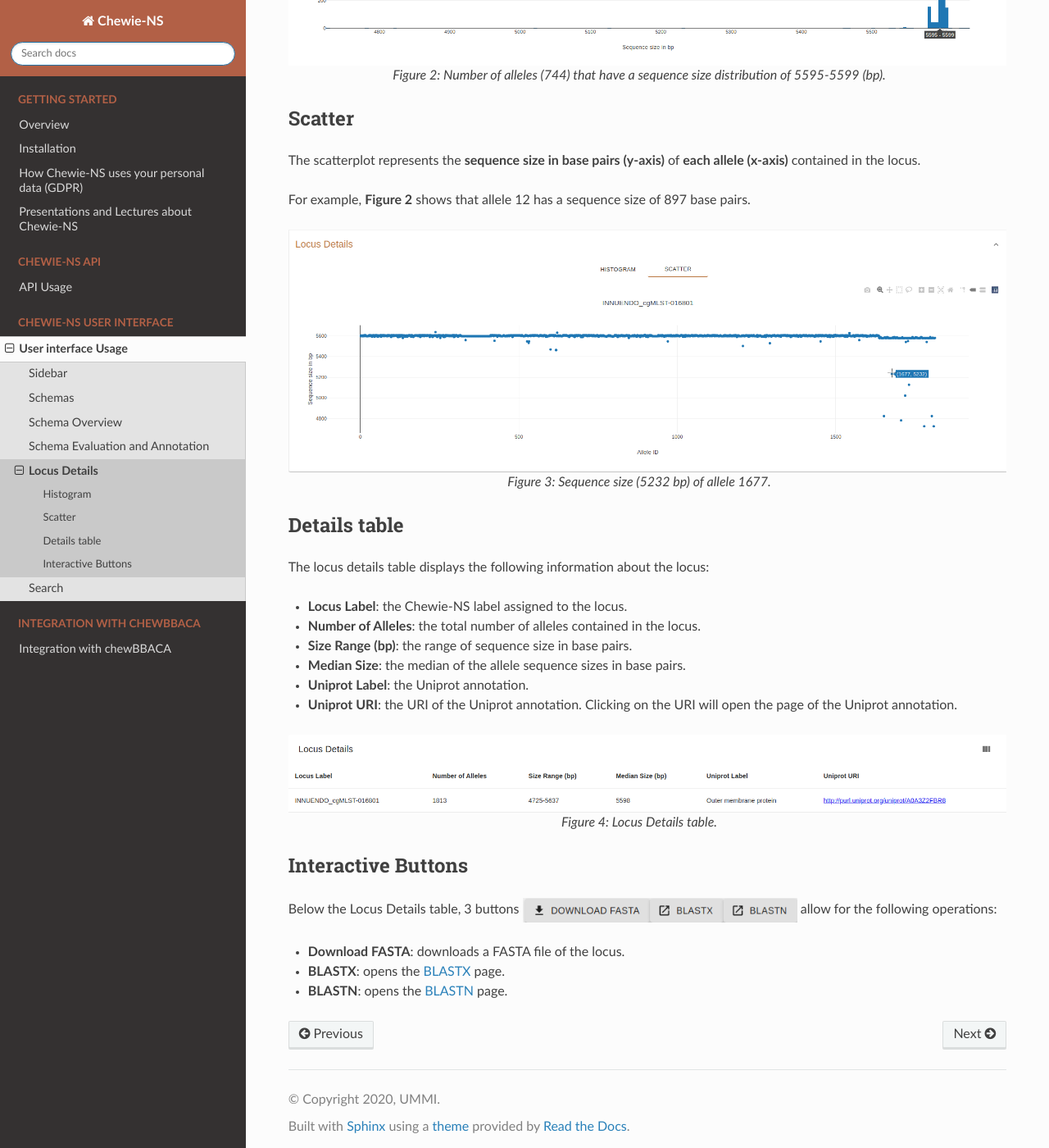
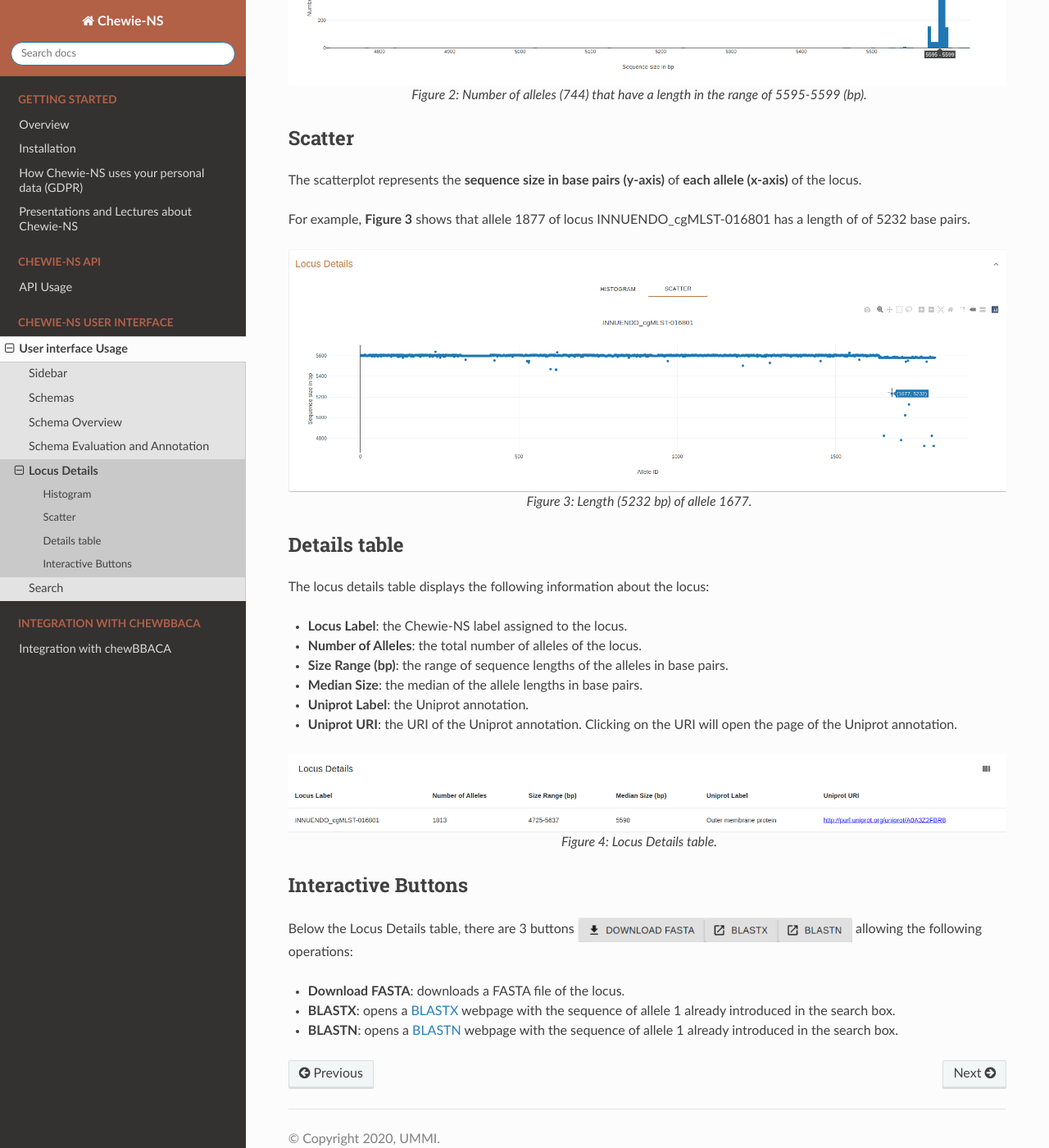
Before and after one commit to B-UMMI/Chewie-NS, a Sphinx documentation site: the page built from docs/user_interface/locus_details.rst, in a window 1280 px wide and 1400 px high, scrolled down 1222 px. Shown: the whole window at 82% size. Built offline with Sphinx 7.4.7 and the Read the Docs theme 2.0.0, drawn with Linux system fonts in a browser that asks for light colours; some of the changed text lies outside the part shown.

Commit message:
Update locus_details.rst
Small changes to text.

```diff
--- a/docs/user_interface/locus_details.rst
+++ b/docs/user_interface/locus_details.rst
@@ -15,30 +15,30 @@ This page displays details about a single locus.
 Histogram
 ---------
 
-The histogram represents the **distribution of sequence size in
-base pairs (x-axis)** for a **number of alelles (y-axis)**.
+The histogram represents the **number of alelles (y-axis)**
+having a **length within a given range (x-axis)**.
 
-For example, **Figure 1** shows that 12 alleles have a sequence
-size distribution between 800 and 899 base pairs.
+For example, **Figure 2** shows that 744 alleles of locus INNUENDO_cgMLST-016801
+vary in length between 5595 and 5599 base pairs (bp).
 
 .. figure:: ../resources/locus_details_hist.png
     :align: center
 
-    Figure 2: Number of alleles (744) that have a sequence size distribution of 5595-5599 (bp).
+    Figure 2: Number of alleles (744) that have a length in the range of 5595-5599 (bp).
 
 
 Scatter
 -------
 
 The scatterplot represents the **sequence size in base pairs (y-axis)** of **each
-allele (x-axis)** contained in the locus.
+allele (x-axis)** of the locus.
 
-For example, **Figure 2** shows that allele 12 has a sequence size of 897 base pairs.
+For example, **Figure 3** shows that allele 1877 of locus INNUENDO_cgMLST-016801 has a length of of 5232 base pairs.
 
 .. figure:: ../resources/locus_details_scatter.png
     :align: center
 
-    Figure 3: Sequence size (5232 bp) of allele 1677.
+    Figure 3: Length (5232 bp) of allele 1677.
 
 
 Details table
@@ -47,9 +47,9 @@ Details table
 The locus details table displays the following information about the locus:
 
 - **Locus Label**: the Chewie-NS label assigned to the locus.
-- **Number of Alleles**: the total number of alleles contained in the locus.
-- **Size Range (bp)**: the range of sequence size in base pairs.
-- **Median Size**: the median of the allele sequence sizes in base pairs.
+- **Number of Alleles**: the total number of alleles of the locus.
+- **Size Range (bp)**: the range of sequence lengths of the alleles in base pairs.
+- **Median Size**: the median of the allele lengths in base pairs.
 - **Uniprot Label**: the Uniprot annotation.
 - **Uniprot URI**: the URI of the Uniprot annotation. Clicking on the URI will open the page of the Uniprot annotation.
 
@@ -63,11 +63,11 @@ The locus details table displays the following information about the locus:
 Interactive Buttons
 -------------------
 
-Below the Locus Details table, 3 buttons |buttons| allow for the following operations:
+Below the Locus Details table, there are 3 buttons |buttons| allowing the following operations:
 
 - **Download FASTA**: downloads a FASTA file of the locus.
-- **BLASTX**: opens the `BLASTX <https://blast.ncbi.nlm.nih.gov/Blast.cgi?PROGRAM=blastx&PAGE_TYPE=BlastSearch&LINK_LOC=blasthome>`_ page.
-- **BLASTN**: opens the `BLASTN <https://blast.ncbi.nlm.nih.gov/Blast.cgi?PROGRAM=blastn&PAGE_TYPE=BlastSearch&LINK_LOC=blasthome>`_ page.
+- **BLASTX**: opens a `BLASTX <https://blast.ncbi.nlm.nih.gov/Blast.cgi?PROGRAM=blastx&PAGE_TYPE=BlastSearch&LINK_LOC=blasthome>`_ webpage with the sequence of allele 1 already introduced in the search box.
+- **BLASTN**: opens a `BLASTN <https://blast.ncbi.nlm.nih.gov/Blast.cgi?PROGRAM=blastn&PAGE_TYPE=BlastSearch&LINK_LOC=blasthome>`_ webpage with the sequence of allele 1 already introduced in the search box.
 
 
 .. |buttons| image:: /resources/locus_details_buttons.png
```
